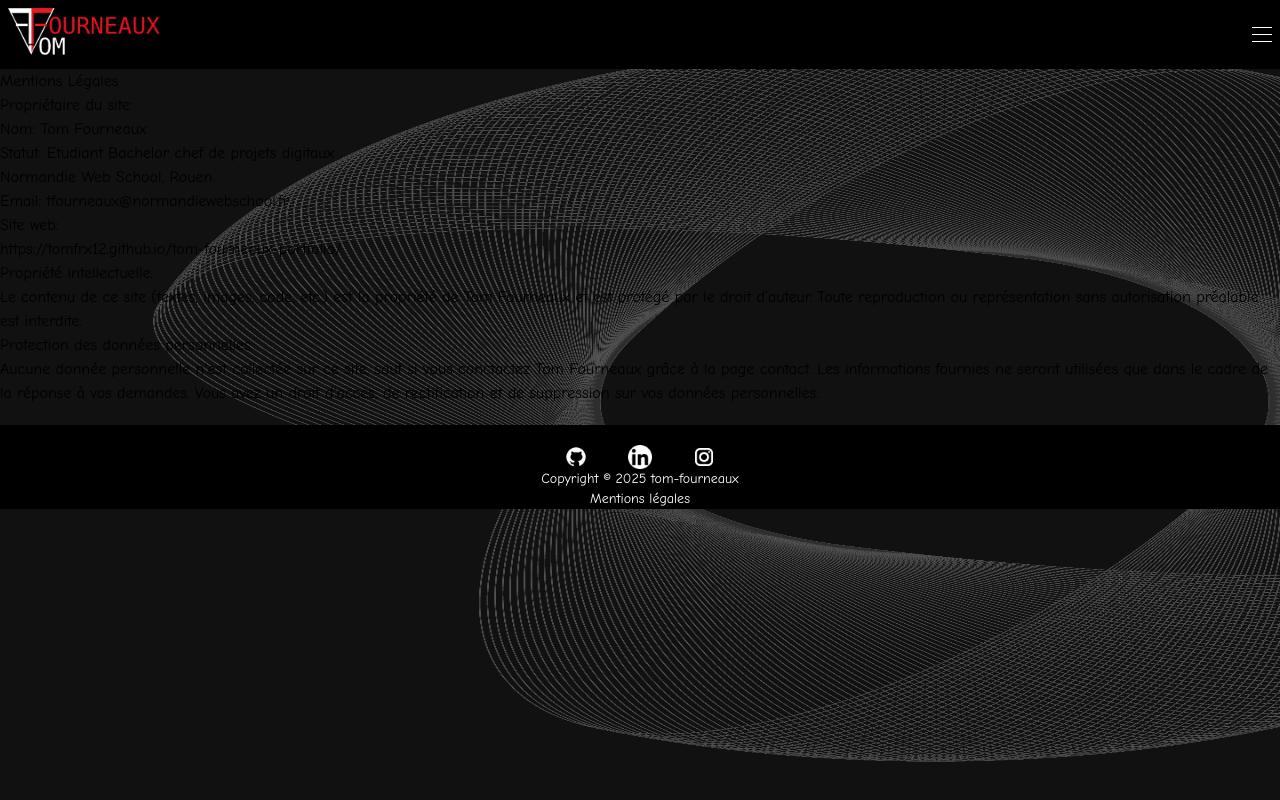
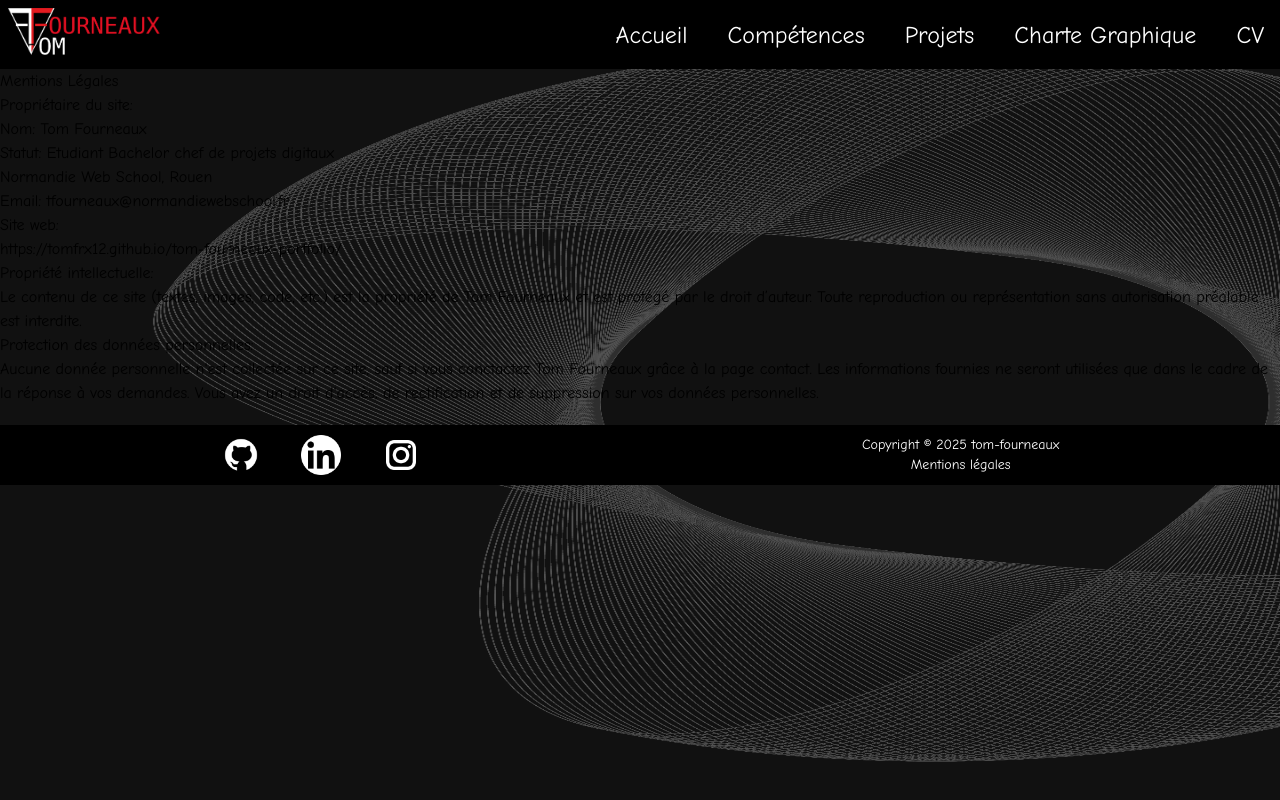
Before and after one commit to tomfrx12/portfolio-react-tom-fourneaux, a React (Vite) app: page /mentions_legales in a window 1280 px wide. Built offline with nearby package versions, Linux system fonts and the light colour scheme.

Commit message:
fix tailwind

```diff
--- a/index.html
+++ b/index.html
@@ -5,7 +5,6 @@
     <meta name="viewport" content="width=device-width, initial-scale=1.0"/>
     <meta name="description" content="Je m'appelle Tom Fourneaux, suis un jeune développeur web de 18ans étudiant à la Normandie Web School (NWS) de Rouen en Bachelor Chef de Projets digitaux. Je suis passionné par le développement web"/>
     <meta name="author" content="Tom Fourneaux" />
-    <link rel="stylesheet" href="https://cdn.jsdelivr.net/npm/tailwindcss@2.2.19/dist/tailwind.min.css"/>
     <link rel="preconnect" href="https://fonts.googleapis.com"/>
     <link rel="preconnect" href="https://fonts.gstatic.com" crossorigin/>
     <link href="https://fonts.googleapis.com/css2?family=Comic+Neue&display=swap" rel="stylesheet"/>
--- a/package.json
+++ b/package.json
@@ -29,7 +29,7 @@
     "eslint-plugin-react-refresh": "^0.4.19",
     "globals": "^15.15.0",
     "postcss": "^8.5.3",
-    "tailwindcss": "^4.1.4",
+    "tailwindcss": "^4.1.7",
     "tailwindcss-cli": "^0.1.2",
     "vite": "^6.2.5"
   },
--- a/src/components/footer.jsx
+++ b/src/components/footer.jsx
@@ -26,3 +26,5 @@ function Footer() {
 }
 
 export default Footer;
+
+// flex-row justify-around py-[10px]
--- a/src/index.css
+++ b/src/index.css
@@ -1,17 +1,13 @@
-@tailwind utilities;
-@tailwind base;
-@tailwind components;
+@import "tailwindcss";
+
 
 @layer base {
     :root {
       font-family: 'Comic Neue', cursive !important;
+      --color-primary: #E21022;
+      --color-cv-primary: #5e3d8d;
+      --color-grey: #999999;
+      --color-text: #ffffff;
+      --color-black: #000000;
     }
 }
-
-@theme {
-    --color-primary: #E21022;
-    --color-cv-primary: #5e3d8d;
-    --color-grey: #999999;
-    --color-text: #ffffff;
-    --color-black: #000000;
-}
```
Also changed, not shown: 1 other file (tests, documents, lock files or other folders).
